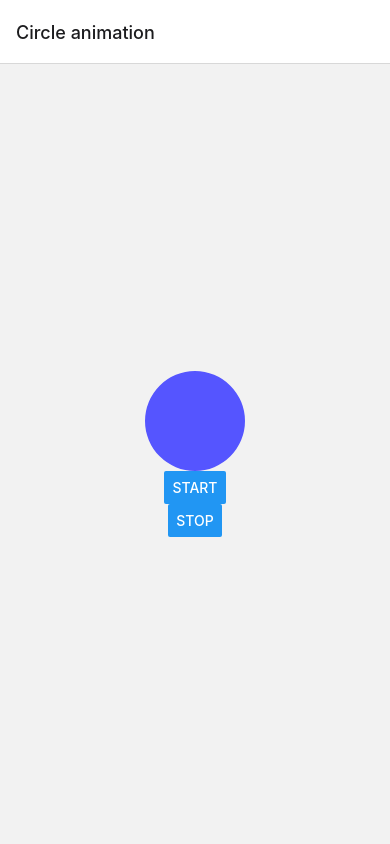
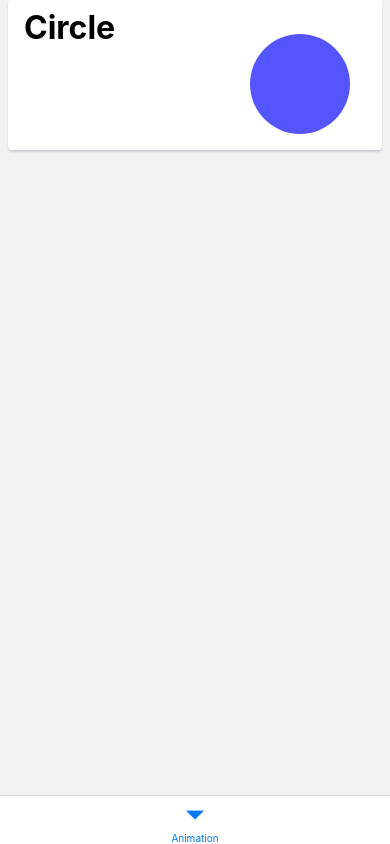
Before and after one commit to realmizzer/rn-playground, a React Native app: screen /Animation in a window 390 px wide. Built offline with nearby package versions, Linux system fonts and the light colour scheme.

Commit message:
added tabs and stacks for navigation through animations

```diff
--- a/package.json
+++ b/package.json
@@ -10,6 +10,7 @@
     "test": "jest"
   },
   "dependencies": {
+    "@react-navigation/bottom-tabs": "^6.5.20",
     "@react-navigation/native": "^6.1.17",
     "@react-navigation/native-stack": "^6.9.26",
     "react": "18.2.0",
--- a/src/modules/CircleAnimation/CircleAnimation.tsx
+++ b/src/modules/CircleAnimation/CircleAnimation.tsx
@@ -3,7 +3,11 @@ import {Animated, Button, StyleSheet, View} from 'react-native';
 
 const ITEM_SIZE = 100;
 
-export const CircleAnimation = () => {
+interface IProps {
+  hasActions?: boolean;
+}
+
+export const CircleAnimation = ({hasActions}: IProps) => {
   const circleAnimValue = useRef(new Animated.Value(0.5)).current;
   const crossAnimValue = useRef(new Animated.Value(0)).current;
   const animationRef = useRef<Animated.CompositeAnimation | null>(null);
@@ -70,8 +74,12 @@ export const CircleAnimation = () => {
           },
         ]}
       />
-      <Button title={'Start'} onPress={onStartPress} />
-      <Button title={'Stop'} onPress={onStopPress} />
+      {hasActions && (
+        <>
+          <Button title={'Start'} onPress={onStartPress} />
+          <Button title={'Stop'} onPress={onStopPress} />
+        </>
+      )}
     </View>
   );
 };
--- /dev/null
+++ b/src/modules/Navigator/AnimationStack/AnimationRootScreen.tsx
@@ -0,0 +1,31 @@
+import {PreviewCard} from '../../PreviewCard/PreviewCard.tsx';
+import {SafeAreaView, StyleSheet, View} from 'react-native';
+import {CircleAnimation} from '../../CircleAnimation/CircleAnimation.tsx';
+import {RootStackParamList, routes} from '../routes.ts';
+import {NavigationProp} from '@react-navigation/native';
+
+interface IProps {
+  navigation: NavigationProp<RootStackParamList, 'Root'>;
+}
+
+export const AnimationRootScreen = ({navigation}: IProps) => {
+  const _onPress = (routeName: keyof typeof routes.Animation) => {
+    navigation.navigate(routeName);
+  };
+
+  return (
+    <SafeAreaView>
+      <View style={styles.container}>
+        <PreviewCard title={'Circle'} onPress={() => _onPress('Circle')}>
+          <CircleAnimation />
+        </PreviewCard>
+      </View>
+    </SafeAreaView>
+  );
+};
+
+const styles = StyleSheet.create({
+  container: {
+    paddingHorizontal: 8,
+  },
+});
--- /dev/null
+++ b/src/modules/Navigator/AnimationStack/AnimationStack.tsx
@@ -0,0 +1,26 @@
+import {routes} from '../routes.ts';
+import {CircleAnimation} from '../../CircleAnimation/CircleAnimation.tsx';
+import {AnimationRootScreen} from './AnimationRootScreen.tsx';
+import {createNativeStackNavigator} from '@react-navigation/native-stack';
+
+const Stack = createNativeStackNavigator();
+
+export const AnimationStack = () => {
+  return (
+    <Stack.Navigator
+      initialRouteName={routes.Animation.Root}
+      screenOptions={{headerShown: false}}>
+      <Stack.Screen
+        name={routes.Animation.Root}
+        component={AnimationRootScreen}
+      />
+      <Stack.Screen
+        name={routes.Animation.Circle}
+        component={CircleAnimation}
+        options={{
+          headerShown: true,
+        }}
+      />
+    </Stack.Navigator>
+  );
+};
--- a/src/modules/Navigator/Navigator.tsx
+++ b/src/modules/Navigator/Navigator.tsx
@@ -1,23 +1,19 @@
 import React from 'react';
+import {createBottomTabNavigator} from '@react-navigation/bottom-tabs';
 import {NavigationContainer} from '@react-navigation/native';
-import {createNativeStackNavigator} from '@react-navigation/native-stack';
-import {CircleAnimation} from '../CircleAnimation/CircleAnimation.tsx';
-import {routes} from './routes.ts';
+import {AnimationStack} from './AnimationStack/AnimationStack.tsx';
 
-const Stack = createNativeStackNavigator();
+const Tab = createBottomTabNavigator();
 
 export const Navigator = () => {
   return (
     <NavigationContainer>
-      <Stack.Navigator initialRouteName={routes.CircleAnimation}>
-        <Stack.Screen
-          name={routes.CircleAnimation}
-          component={CircleAnimation}
-          options={{
-            title: 'Circle animation',
-          }}
-        />
-      </Stack.Navigator>
+      <Tab.Navigator
+        screenOptions={{
+          headerShown: false,
+        }}>
+        <Tab.Screen name={'Animation'} component={AnimationStack} />
+      </Tab.Navigator>
     </NavigationContainer>
   );
 };
--- a/src/modules/Navigator/routes.ts
+++ b/src/modules/Navigator/routes.ts
@@ -1,3 +1,11 @@
 export const routes = {
-  CircleAnimation: 'CircleAnimation',
+  Animation: {
+    Root: 'Root',
+    Circle: 'Circle',
+  },
+} as const;
+
+export type RootStackParamList = {
+  [routes.Animation.Root]: undefined;
+  [routes.Animation.Circle]: undefined;
 };
--- /dev/null
+++ b/src/modules/PreviewCard/PreviewCard.tsx
@@ -0,0 +1,53 @@
+import {Pressable, StyleSheet, Text, View, ViewStyle} from 'react-native';
+import {PropsWithChildren, useCallback} from 'react';
+
+interface IProps {
+  title: string;
+  containerStyle?: ViewStyle;
+
+  onPress?(): void;
+}
+
+export const PreviewCard = ({
+  title,
+  containerStyle,
+  onPress,
+  children,
+}: PropsWithChildren<IProps>) => {
+  const _onPress = useCallback(() => {
+    onPress && onPress();
+  }, [onPress]);
+
+  return (
+    <Pressable onPress={_onPress} style={[styles.container, containerStyle]}>
+      <Text style={styles.text}>{title}</Text>
+      <View style={styles.children}>{children}</View>
+    </Pressable>
+  );
+};
+
+const styles = StyleSheet.create({
+  container: {
+    paddingHorizontal: 16,
+    paddingVertical: 8,
+    height: 150,
+    borderRadius: 4,
+    backgroundColor: '#FFF',
+    shadowColor: '#283d53',
+    shadowOpacity: 0.2,
+    shadowRadius: 2,
+    shadowOffset: {
+      width: 0,
+      height: 2,
+    },
+  },
+  text: {
+    fontWeight: '700',
+    fontSize: 32,
+  },
+  children: {
+    position: 'absolute',
+    right: 32,
+    bottom: 16,
+  },
+});
```
Also changed, not shown: 3 other files (tests, documents, lock files or other folders).
